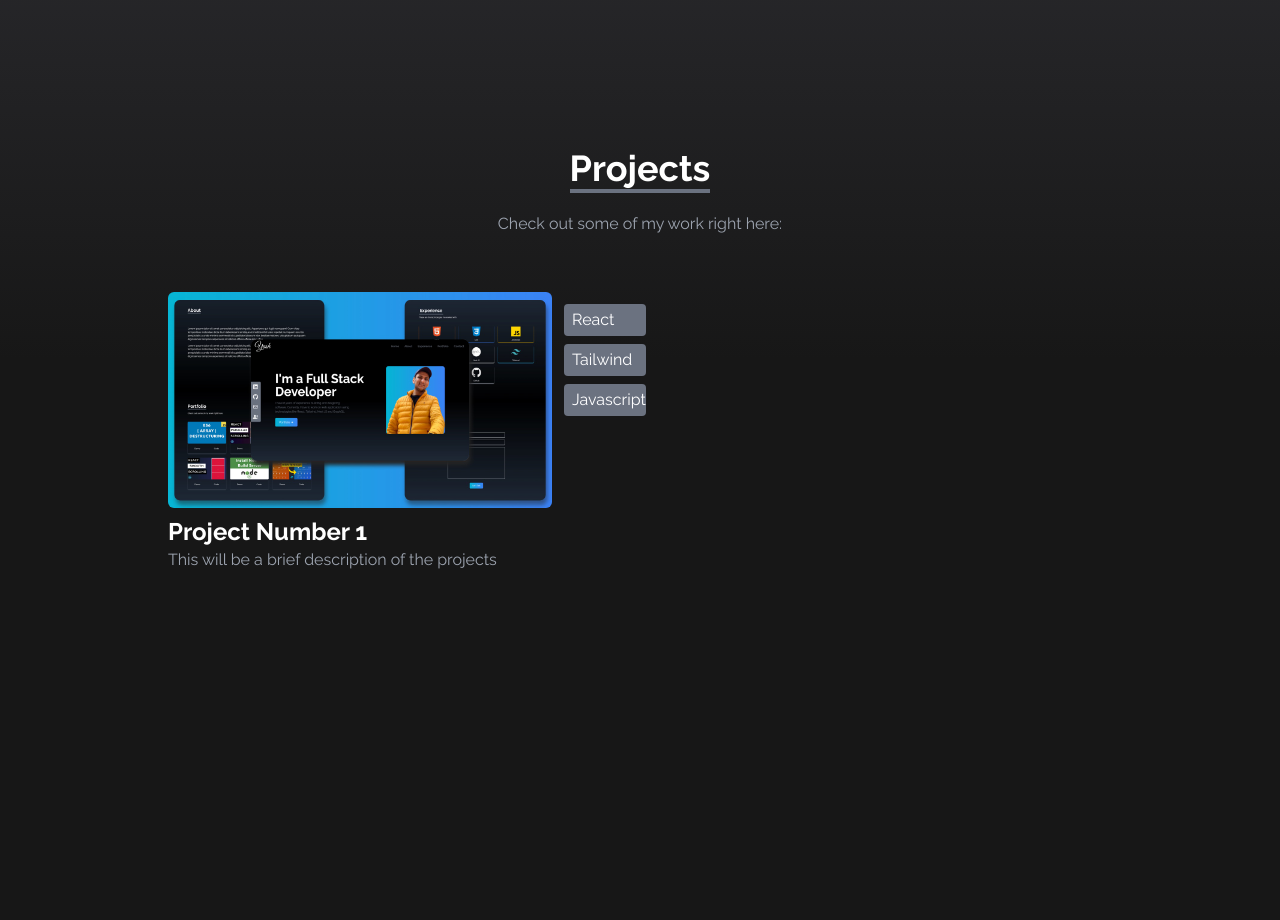
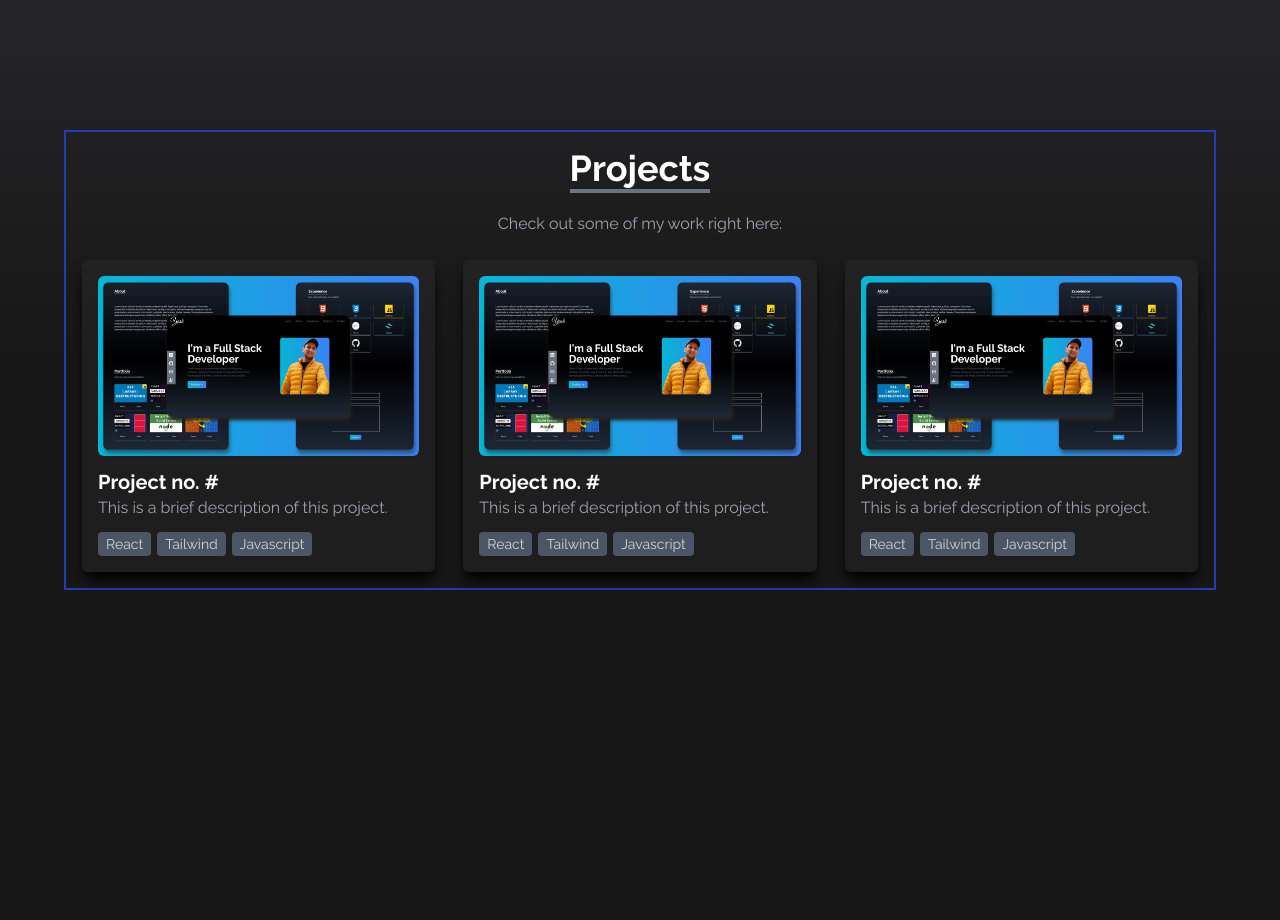
Before and after one commit to xandemon/minimal-portfolio, a React (Create React App) app: page / in a window 1280 px wide. Shown: the part 840-1760 px from the top of the page. Built offline with nearby package versions, Linux system fonts and the light colour scheme.

Commit message:
Completed projects section template

```diff
--- a/src/components/Projects.jsx
+++ b/src/components/Projects.jsx
@@ -4,27 +4,53 @@ import reactPortfolio from "../assets/portfolio/reactPortfolio2.jpg";
 // import navbar from "../assets/portfolio/navbar.jpg";
 
 const Projects = () => {
-    // const projects = [
-    //     {
-    //         id: 1,
-    //         src: arrayDestruct
-    //     },
-    //     {
-    //         id: 2,
-    //         src: installNode
-    //     },
-    //     {
-    //         id: 3,
-    //         src: navbar
-    //     }
-    // ];
+    const skills = [
+        {
+            id: 1,
+            skill: "React"
+        },
+        {
+            id: 2,
+            skill: "Tailwind"
+        },
+        {
+            id: 3,
+            skill: "Javascript"
+        }
+    ];
+    const projects = [
+        {
+            id: 1,
+            src: reactPortfolio,
+            title: "Project no. #",
+            descr: "This is a brief description of this project."
+        },
+        {
+            id: 2,
+            src: reactPortfolio,
+            title: "Project no. #",
+            descr: "This is a brief description of this project."
+        },
+        {
+            id: 3,
+            src: reactPortfolio,
+            title: "Project no. #",
+            descr: "This is a brief description of this project."
+        },
+        // {
+        //     id: 4,
+        //     src: reactPortfolio,
+        //     title: "Project no. #",
+        //     descr: "This is a short description of this project."
+        // }
+    ];
     return (
         <div
             name="projects"
-            className="w-full flex justify-center items-center bg-gradient-to-b from-zinc-800 via-neutral-900 to-neutral-900 text-white min-h-screen"
+            className="flex justify-center items-center bg-gradient-to-b from-zinc-800 via-neutral-900 to-neutral-900 text-white min-h-screen"
         >
-            <div className="max-w-screen-lg px-4 md:px-10 mx-auto flex flex-col justify-center w-full h-full">
-                <div className="pb-8 text-center">
+            <div className="max-w-6xl p-4 mx-auto flex flex-col justify-center w-full h-full border-blue-800 border-2">
+                <div className="text-center">
                     <p className="text-4xl font-bold inline border-b-4 border-gray-500">
                         Projects
                     </p>
@@ -32,30 +58,26 @@ const Projects = () => {
                         Check out some of my work right here:
                     </p>
                 </div>
-                <div className="">
-                    <div className="grid grid-cols-2 bg-opacity-50">
-                        <div className="flex flex-col">
-                            <div className="flex flex-row">
-                                <img src={reactPortfolio} alt="" className="rounded-md w-96" />
-                                <div className="flex flex-col m-2">
-                                    <span className="bg-gray-500 pl-2 py-1 m-1 rounded-[4px]">
-                                        React
-                                    </span>
-                                    <span className="bg-gray-500 pl-2 py-1 m-1 rounded-[4px]">
-                                        Tailwind
-                                    </span>
-                                    <span className="bg-gray-500 pl-2 py-1 m-1 rounded-[4px]">
-                                        Javascript
-                                    </span>
+                <div>
+                    <div className="grid sm:grid-cols-2 md:grid-cols-3 gap-7">
+                        {projects.map(({ id, src, title, descr }) => (
+                            <div key={id} className="flex flex-col rounded-md shadow-lg bg-white bg-opacity-[0.03] drop-shadow-sm shadow-black w-full p-4">
+                                <img src={src} alt="" className="rounded-md" />
+                                <div className="my-3">
+                                    <h3 className="text-xl font-bold">{title}</h3>
+                                    <p className="text-gray-400">
+                                        {descr}
+                                    </p>
+                                </div>
+                                <div className="flex flex-row text-sm text-gray-300">
+                                    {skills.map(({ id, skill }) => (
+                                        <span key={id} className="bg-gray-600 px-2 py-0.5 mr-1.5 w-fit rounded-[4px]">
+                                            {skill}
+                                        </span>
+                                    ))}
                                 </div>
                             </div>
-                            <div className="pt-2">
-                                <h3 className="text-2xl font-bold">Project Number 1</h3>
-                                <p className="text-gray-400">
-                                    This will be a brief description of the projects
-                                </p>
-                            </div>
-                        </div>
+                        ))}
                     </div>
                 </div>
             </div>
```
